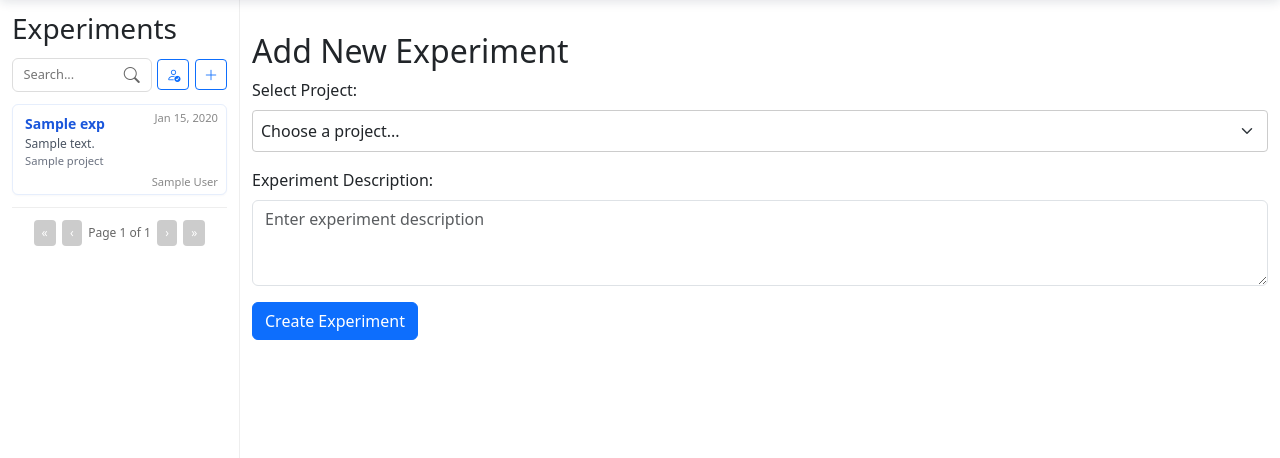
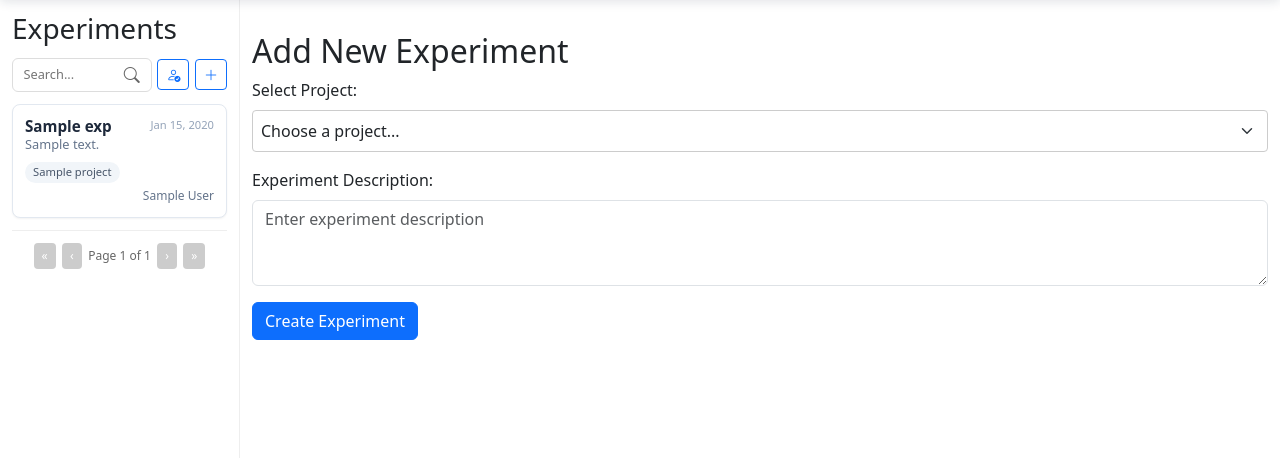
Before and after one commit to lycanzy/atlas, a Django app: page /add_experiment/ in a window 1280 px wide. Shown: the part 47-505 px from the top of the page. Run offline with Django 5.2, Linux system fonts and the light colour scheme; a user stored in the database is signed in; tables that the repository leaves empty hold one stand-in row (values such as "Sample post"); some libraries are stand-ins or nearby versions.

Commit message:
Updated experiment card appearance

```diff
--- a/experiment_app/experiment_flow/templates/experiment_flow/base.html
+++ b/experiment_app/experiment_flow/templates/experiment_flow/base.html
@@ -74,86 +74,109 @@
         }
         .experiment-card {
             background-color: #ffffff;
-            border: 1px solid #e6eefc;
-            border-radius: 6px;
-            padding: 0.65rem 0.75rem;
-            margin-bottom: 0.6rem;
-            box-shadow: 0 1px 2px rgba(20,30,60,0.03);
-            transition: box-shadow 0.2s, transform 0.12s;
+            border: 1px solid #e2e8f0;
+            border-radius: 8px;
+            padding: 12px;
+            margin-bottom: 10px;
+            box-shadow: 0 1px 2px rgba(0,0,0,0.05);
+            transition: all 0.2s ease;
+            display: flex;
+            flex-direction: column;
+            gap: 6px;
             position: relative;
-            min-height: 68px;
+            overflow: hidden;
+            text-decoration: none;
+            color: inherit;
+            display: block;
         }
+
+        .experiment-card:hover {
+            transform: translateY(-2px);
+            box-shadow: 0 4px 12px rgba(0,0,0,0.08);
+            border-color: #cbd5e1;
+            z-index: 1;
+        }
+
+        .experiment-card.active {
+            background-color: #f0f7ff;
+            border-color: #3b6ef6;
+            box-shadow: 0 0 0 1px #3b6ef6, 0 4px 12px rgba(59, 110, 246, 0.15);
+        }
+
+        .experiment-card.active::before {
+            content: '';
+            position: absolute;
+            left: 0;
+            top: 0;
+            bottom: 0;
+            width: 4px;
+            background-color: #3b6ef6;
+        }
+
+        .card-header-row {
+            display: flex;
+            justify-content: space-between;
+            align-items: flex-start;
+            gap: 8px;
+        }
+
         .experiment-heading {
-            color: #1a56db;
-            font-size: 0.875rem;
+            color: #1e293b;
+            font-size: 0.95rem;
             font-weight: 600;
-            margin-bottom: 0.2rem;
-            display: block;
             line-height: 1.3;
+            margin: 0;
         }
+
+        .experiment-card.active .experiment-heading {
+            color: #1d4ed8;
+        }
+
+        .experiment-date {
+            font-size: 0.7rem;
+            color: #94a3b8;
+            white-space: nowrap;
+            flex-shrink: 0;
+        }
+
         .experiment-description {
-            color: #4b5563;
+            color: #64748b;
+            font-size: 0.8rem;
+            line-height: 1.4;
+            margin: 0;
+            display: -webkit-box;
+            -webkit-line-clamp: 2;
+            -webkit-box-orient: vertical;
+            overflow: hidden;
+        }
+
+        .card-footer-row {
+            display: flex;
+            flex-direction: column;
+            gap: 4px;
+            margin-top: 8px;
+        }
+
+        .project-badge {
+            display: inline-block;
+            padding: 2px 8px;
+            background-color: #f1f5f9;
+            color: #475569;
+            border-radius: 12px;
+            font-size: 0.7rem;
+            font-weight: 500;
+            align-self: flex-start;
+        }
+
+        .experiment-card.active .project-badge {
+            background-color: #dbeafe;
+            color: #1e40af;
+        }
+
+        .experiment-owner {
             font-size: 0.75rem;
-            margin: 0.15rem 0;
-            display: block;
-            overflow: hidden;
-            text-overflow: ellipsis;
-            display: -webkit-box;
-            -webkit-line-clamp: 1;
-            -webkit-box-orient: vertical;
-            line-clamp: 1;
-            line-height: 1.3;
-        }
-        .experiment-date {
-            position: absolute;
-            right: 8px;
-            top: 6px;
-            font-size: 0.7rem;
-            color: #888;
-            line-height: 1.2;
-        }
-        .project-name {
-            color: #6b7280;
-            font-size: 0.7rem;
-            margin-top: 0.15rem;
-            margin-right: 4.5rem;
-            display: block;
-            padding-bottom: 1rem;
-            line-height: 1.2;
-        }
-        .experiment-owner {
-            position: absolute;
-            bottom: 6px;
-            right: 8px;
-            font-size: 0.7rem;
-            color: #888;
-            white-space: nowrap;
-            line-height: 1.2;
-        }
-        .experiment-card:hover {
-            box-shadow: 0 2px 8px rgba(0,0,0,0.08);
-        }
-        .experiment-card.active {
-            background-color: #3b6ef6;
-            border-color: rgba(75,95,220,0.9);
-            box-shadow: 0 6px 18px rgba(20,30,60,0.12);
-            transform: translateY(-2px);
-        }
-        .experiment-card.active .experiment-heading {
-            color: #ffffff;
-            font-weight: 700;
-        }
-        .experiment-card.active .experiment-description {
-            color: #f0f0f0;
-        }
-        .experiment-card.active .experiment-date {
-            color: #e0e0e0;
-        }
-        .experiment-card.active .project-name {
-            color: #e8e8e8;
-        }
-        .experiment-card.active .experiment-owner {
-            color: #e0e0e0;
+            color: #64748b;
+            align-self: flex-end;
         }
         .container {
             flex: 1;
@@ -343,16 +366,18 @@
             {% if experiments %}
             {% for exp in experiments %}
                 <a href="{% url 'experiment_detail' exp.id %}?page={{ page_obj.number|default:1 }}{% if search_query %}&search={{ search_query }}{% endif %}{% if request.GET.my_experiments %}&my_experiments={{ request.GET.my_experiments }}{% endif %}"
-                   class="experiment-card{% if experiment.id == exp.id %} active{% endif %}"
-                   style="text-decoration:none; color:inherit; display:block;">
+                   class="experiment-card{% if experiment.id == exp.id %} active{% endif %}">
+                    <div class="card-header-row">
                         <span class="experiment-heading">{{ exp.exp_name }}</span>
-                    <div class="experiment-date">
-                        {{ exp.created_on|date:"M d, Y" }}
+                        <span class="experiment-date">{{ exp.created_on|date:"M d, Y" }}</span>
                     </div>
+
                     {% if exp.exp_description %}
-                    <span class="experiment-description">{{ exp.exp_description }}</span>
+                    <div class="experiment-description">{{ exp.exp_description }}</div>
                     {% endif %}
-                    <span class="project-name">{{ exp.project.project_name }}</span>
+
+                    <div class="card-footer-row">
+                        <span class="project-badge">{{ exp.project.project_name }}</span>
                         <span class="experiment-owner">
                             {% if exp.owner.first_name and exp.owner.last_name %}
                                 {{ exp.owner.first_name }} {{ exp.owner.last_name }}
@@ -360,6 +385,7 @@
                                 {{ exp.owner.username }}
                             {% endif %}
                         </span>
+                    </div>
                 </a>
             {% empty %}
                 <p>No experiments found.</p>
```
Lines whose indentation alone changed are shown as unchanged.
